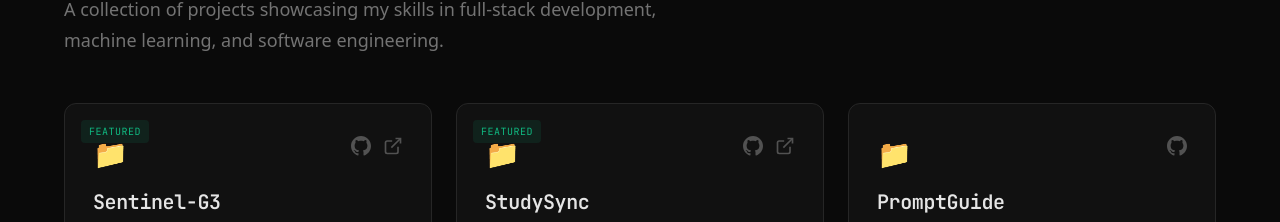
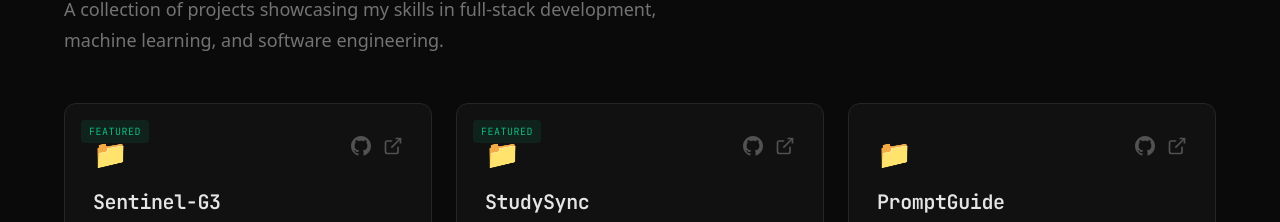
Before and after one commit to shreyas-debug/portfolio, a React (Create React App) app: page / in a window 1280 px wide. Shown: the part 3440-3662 px from the top of the page. Built offline with nearby package versions, Linux system fonts and the light colour scheme.

Commit message:
Update Projects

```diff
--- a/src/components/Projects.js
+++ b/src/components/Projects.js
@@ -22,7 +22,7 @@ export const Projects = () => {
       description: 'Analytical Chrome-extension toolkit for prompt evaluation and refinement, built as part of my MSc dissertation. Combines a rule-based scoring engine (clarity, specificity, actionability) with an AI refiner to generate stronger prompts with metric-based feedback.',
       technologies: ['Python', 'AI', 'Flask'],
       githubUrl: 'https://github.com/shreyas-debug/PromptGuide',
-      liveUrl: null,
+      liveUrl: 'https://prompt-guide-ten.vercel.app/',
       featured: false
     },
     {
```
